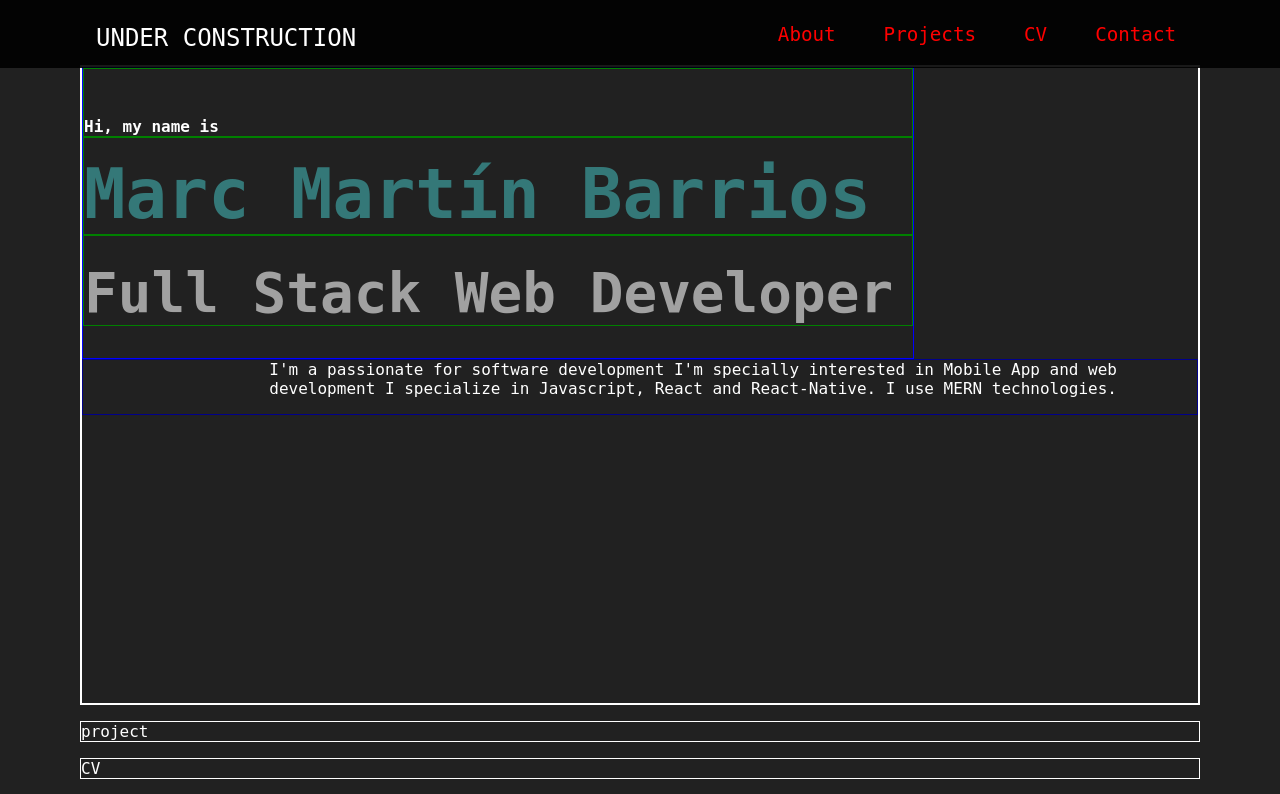
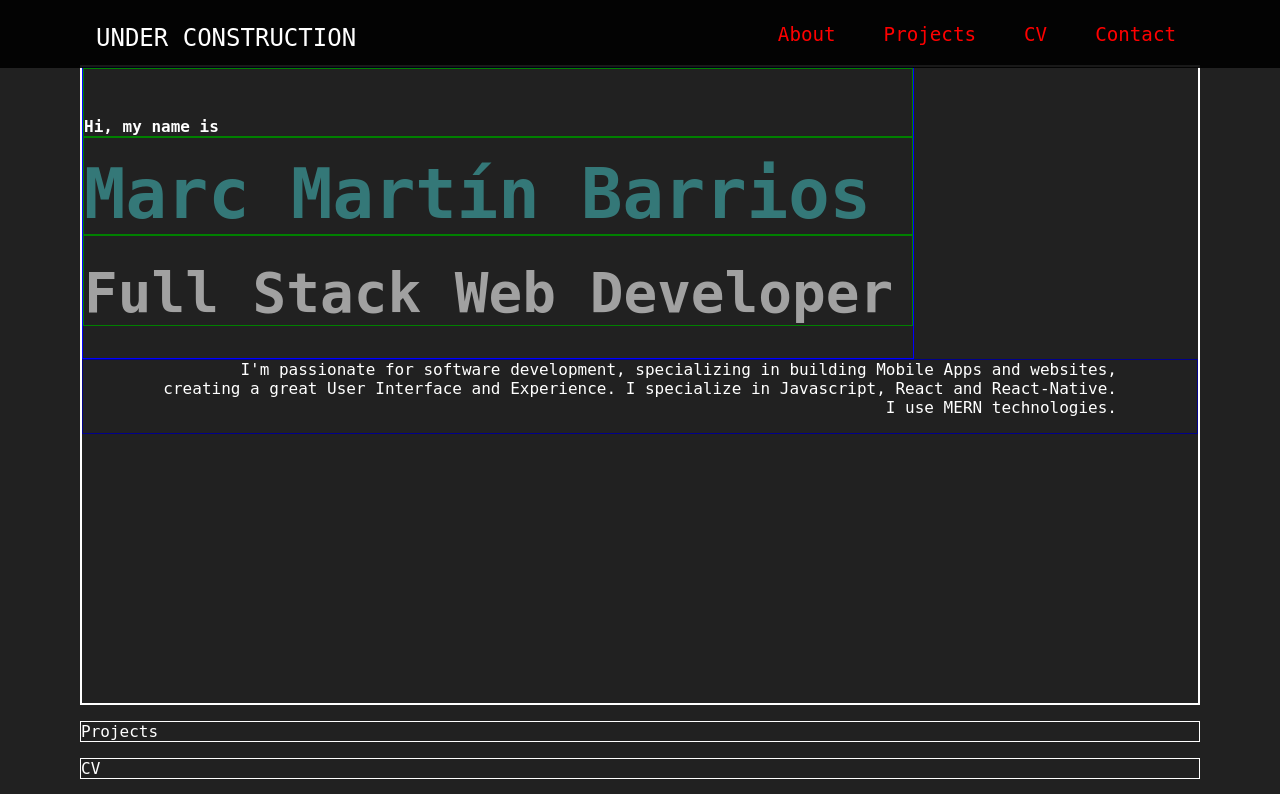
Before and after one commit to MarcMB89/portfolio, a React (Create React App) app: page / in a window 1280 px wide. Shown: the top 794 px of the page. Built offline with nearby package versions, Linux system fonts and the light colour scheme; a web font is replaced by a local one.

Commit message:
Edit classname of component titles

```diff
--- a/src/components/CV/Curriculum.jsx
+++ b/src/components/CV/Curriculum.jsx
@@ -4,7 +4,7 @@ import './curriculum.css';
 const CV = function CV() {
   return (
     <div id="cv" className="cv__section">
-      <p className="about__title">CV</p>
+      <p className="cv__title">CV</p>
     </div>
     /*
     <div>
--- a/src/components/Home/Home.jsx
+++ b/src/components/Home/Home.jsx
@@ -17,8 +17,8 @@ const Home = function home() {
       </section>
       <section className="home_first-section_description">
         <article>
-          I'm a passionate for software development
-          I'm specially interested in Mobile App and web development
+          I'm passionate for software development, specializing in building Mobile Apps
+          and websites, creating a great User Interface and Experience.
           I specialize in Javascript, React and React-Native. I use MERN technologies.
         </article>
       </section>
--- a/src/components/Project-List/Projects.jsx
+++ b/src/components/Project-List/Projects.jsx
@@ -4,7 +4,7 @@ import './projects.css';
 const Projects = function projects() {
   return (
     <div id="projects" className="projects__section">
-      <p className="about__title">project</p>
+      <p className="projects__title">Projects</p>
     </div>
     /*
     <div>
```
Also changed, not shown: src/components/Header/NavigationBar.jsx (+7 -0 lines).
